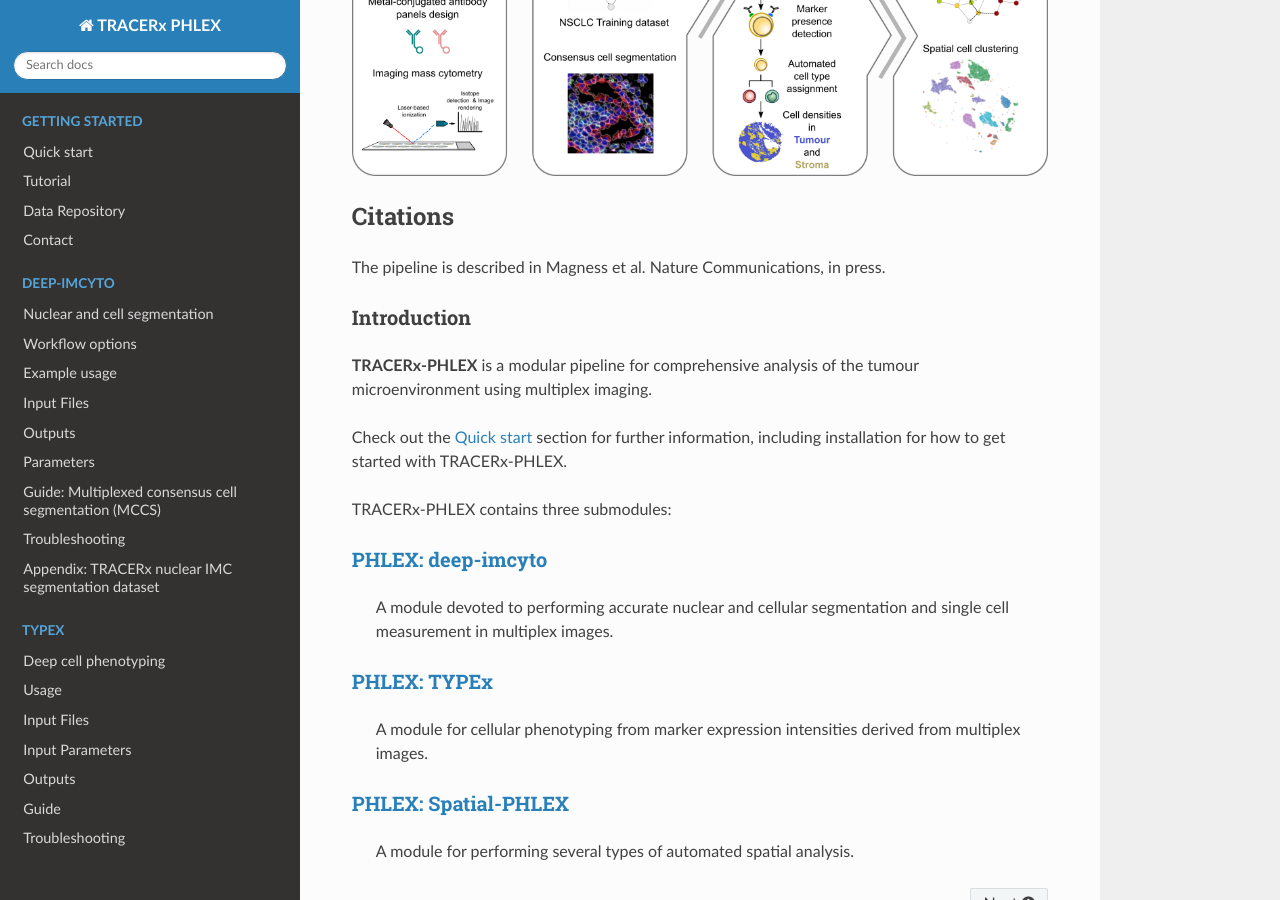
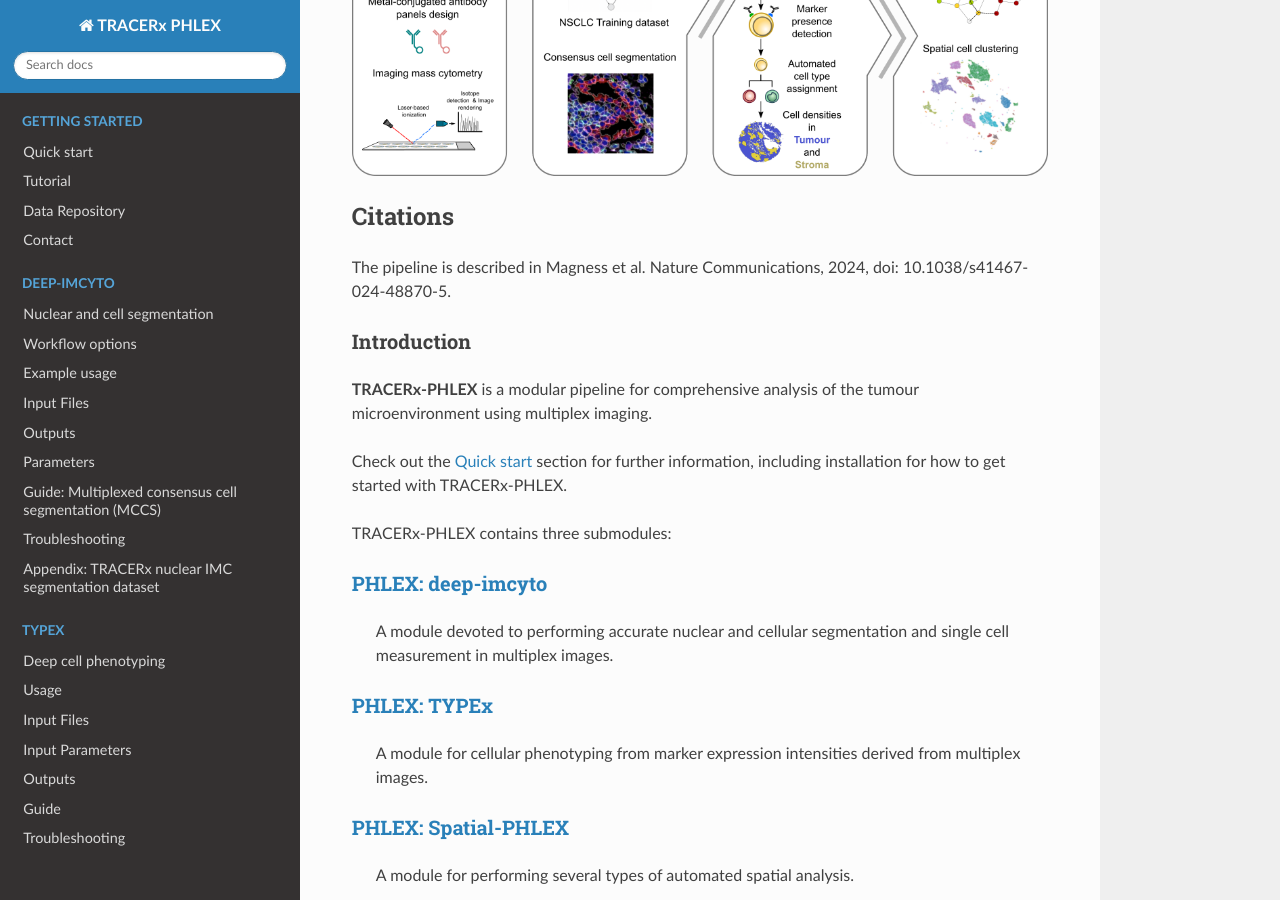
Before and after one commit to FrancisCrickInstitute/TRACERx-PHLEX, a Sphinx documentation site: the page built from docs/source/index.rst, in a window 1280 px wide and 900 px high, scrolled down 413 px. Built offline with Sphinx 7.4.7 and the Read the Docs theme 3.1.0, drawn with Linux system fonts in a browser that asks for light colours.

Commit message:
Update index.rst

```diff
--- a/docs/source/index.rst
+++ b/docs/source/index.rst
@@ -11,7 +11,7 @@ TRACERx-PHLEX: One-stop pipeline for robust multiplexed imaging analyses
 
 Citations
 +++++++++++++++
-The pipeline is described in Magness et al. Nature Communications, in press.
+The pipeline is described in Magness et al. Nature Communications, 2024, doi: 10.1038/s41467-024-48870-5.
 
 
 Introduction
```
